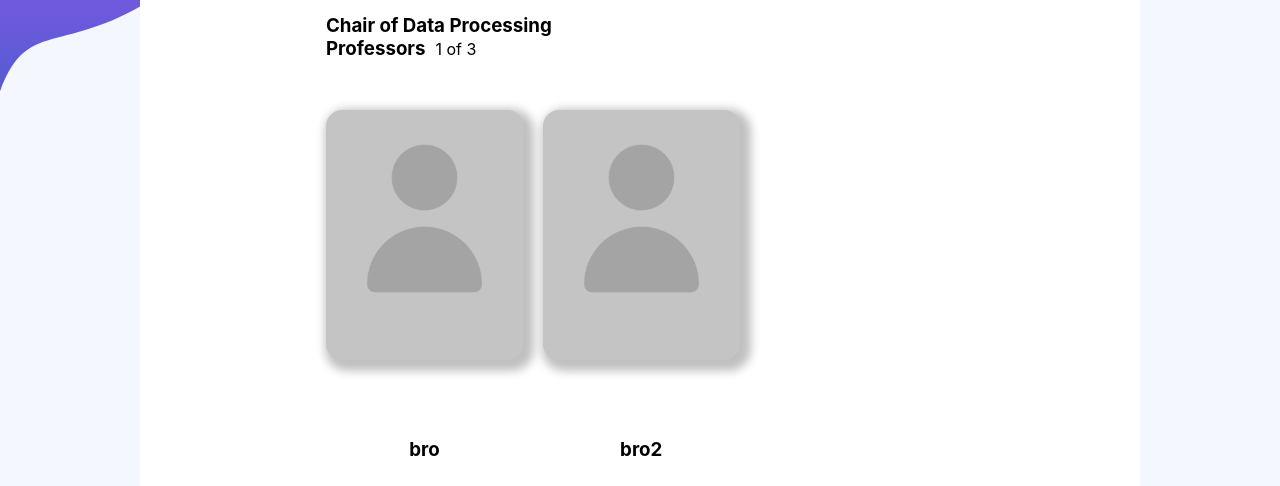
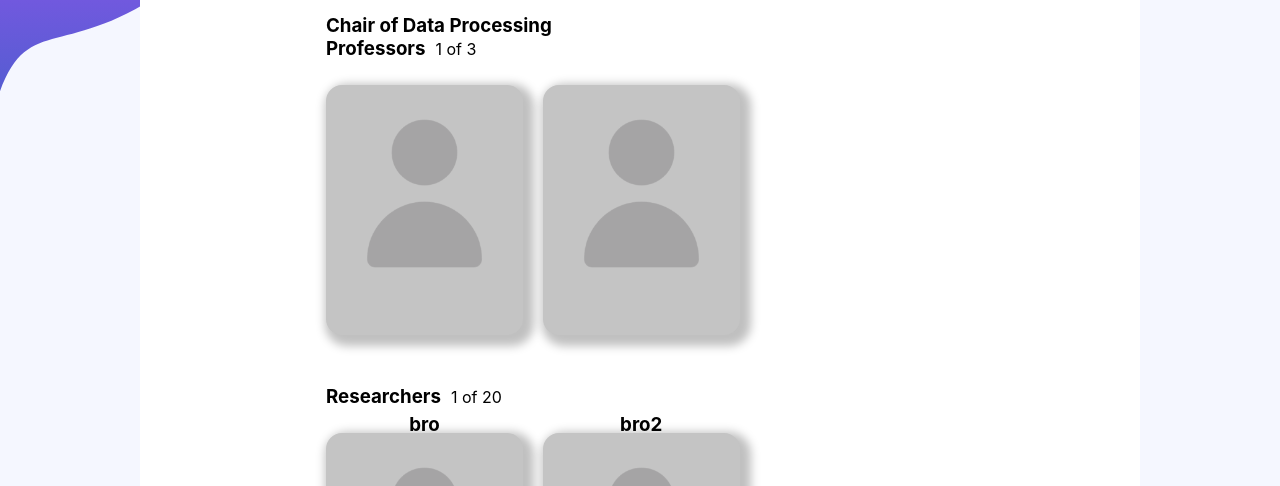
Before and after one commit to denyslazarenko/profini, a React (Create React App) app in the folder frontend/: page /collection in a window 1280 px wide. Shown: the part 295-781 px from the top of the page. Built offline with nearby package versions, Linux system fonts and the light colour scheme.

Commit message:
Fixes to ChairSection

```diff
--- a/frontend/src/Components/ChairSection.tsx
+++ b/frontend/src/Components/ChairSection.tsx
@@ -16,6 +16,14 @@ export const ChairSection: React.FC<{
       <div>
         <Title>Professors</Title>
         <CounterText>1 of 3</CounterText>
+      </div>
+      <CardList>
+        <EmptyCard name="bro" />
+        <EmptyCard name="bro2" />
+      </CardList>
+      <div>
+        <Title>Researchers</Title>
+        <CounterText>1 of 20</CounterText>
       </div>
       <CardList>
         <EmptyCard name="bro" />
@@ -44,4 +52,5 @@ const CardList = styled.div`
   display: grid;
   grid-template-columns: 1fr 1fr 1fr 1fr;
   grid-gap: 20px;
+  margin: 25px 0px 50px 0px;
 `;
--- a/frontend/src/Components/EmptyCard.tsx
+++ b/frontend/src/Components/EmptyCard.tsx
@@ -12,7 +12,6 @@ export const EmptyCard: React.FC<{name: string}> = ({ name }) => {
 
 const Container = styled.div`
   background-color: #c4c4c4;
-  margin: 50px 0px;
   width: 100%;
   height: 250px;
   border-radius: 16px;
```
